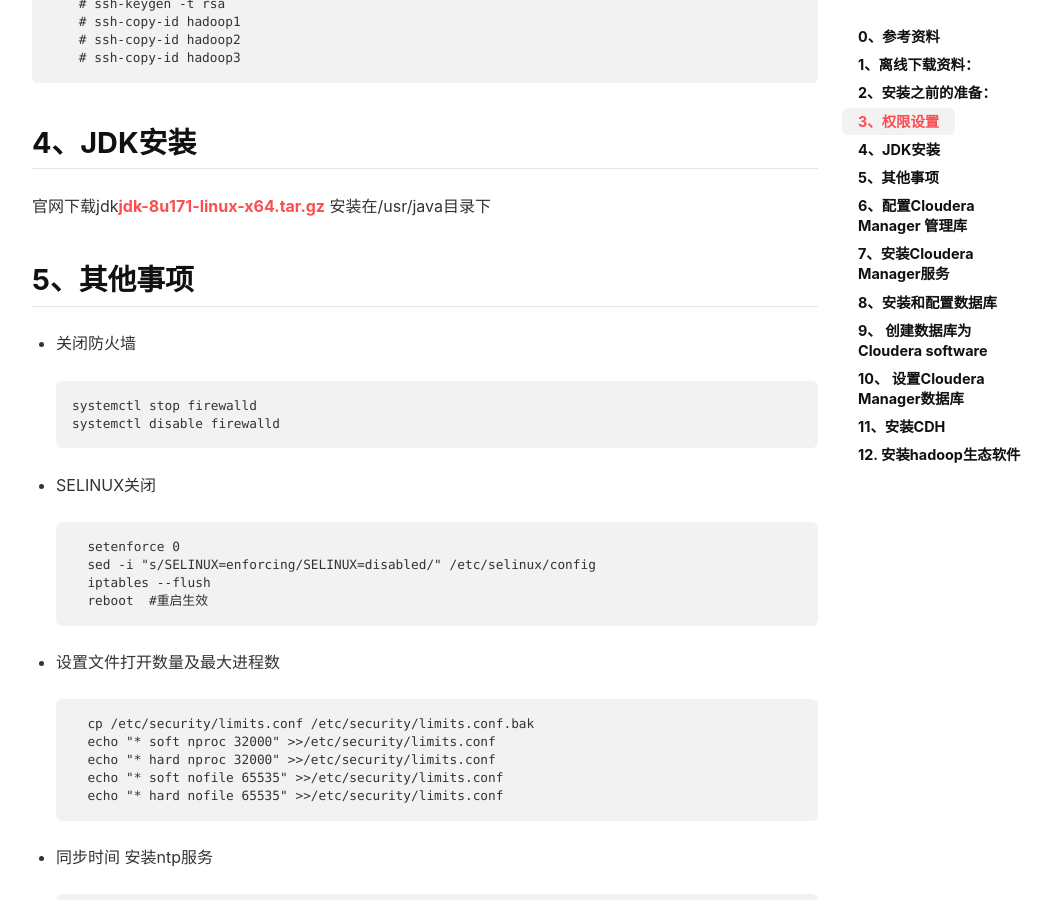
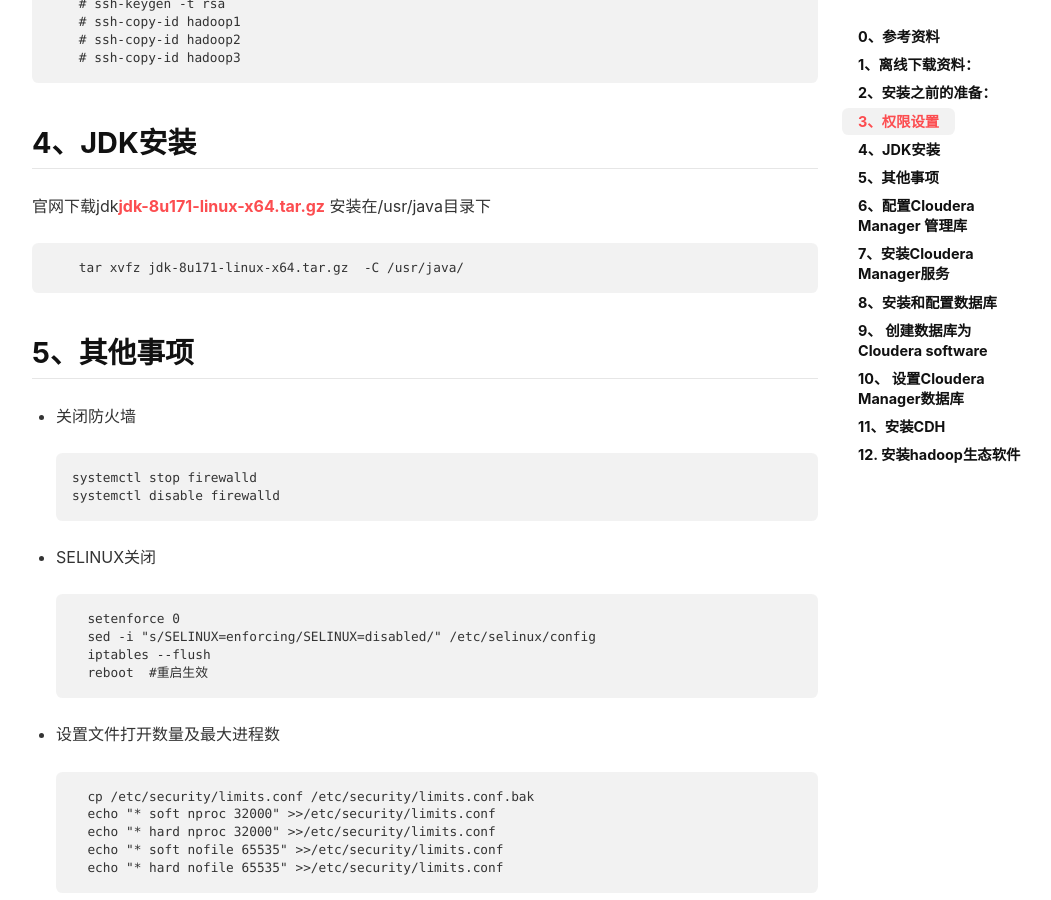
Before and after one commit to Ccccong/Ccccong.github.io, a Jekyll site: the page built from _posts/2018-07-03-Hadoop 集群搭建.md, in a window 1280 px wide and 900 px high, scrolled down 2091 px. Shown: the whole window, without its empty margins (105-1156 px from the left). Built offline with Jekyll 4.4.1, drawn with Linux system fonts in a browser that asks for light colours; nearby versions of some CDN libraries.

Commit message:
Update Hadoop 集群搭建

```diff
--- a/_posts/2018-07-03-Hadoop 集群搭建.md
+++ b/_posts/2018-07-03-Hadoop 集群搭建.md
@@ -61,7 +61,9 @@
 
 ## 4、JDK安装
    官网下载jdk[jdk-8u171-linux-x64.tar.gz](http://www.oracle.com/technetwork/java/javase/downloads/jdk8-downloads-2133151.html)
-    安装在/usr/java目录下
+   安装在/usr/java目录下
+
+        tar xvfz jdk-8u171-linux-x64.tar.gz  -C /usr/java/
 
 ## 5、其他事项
 - 关闭防火墙
```
